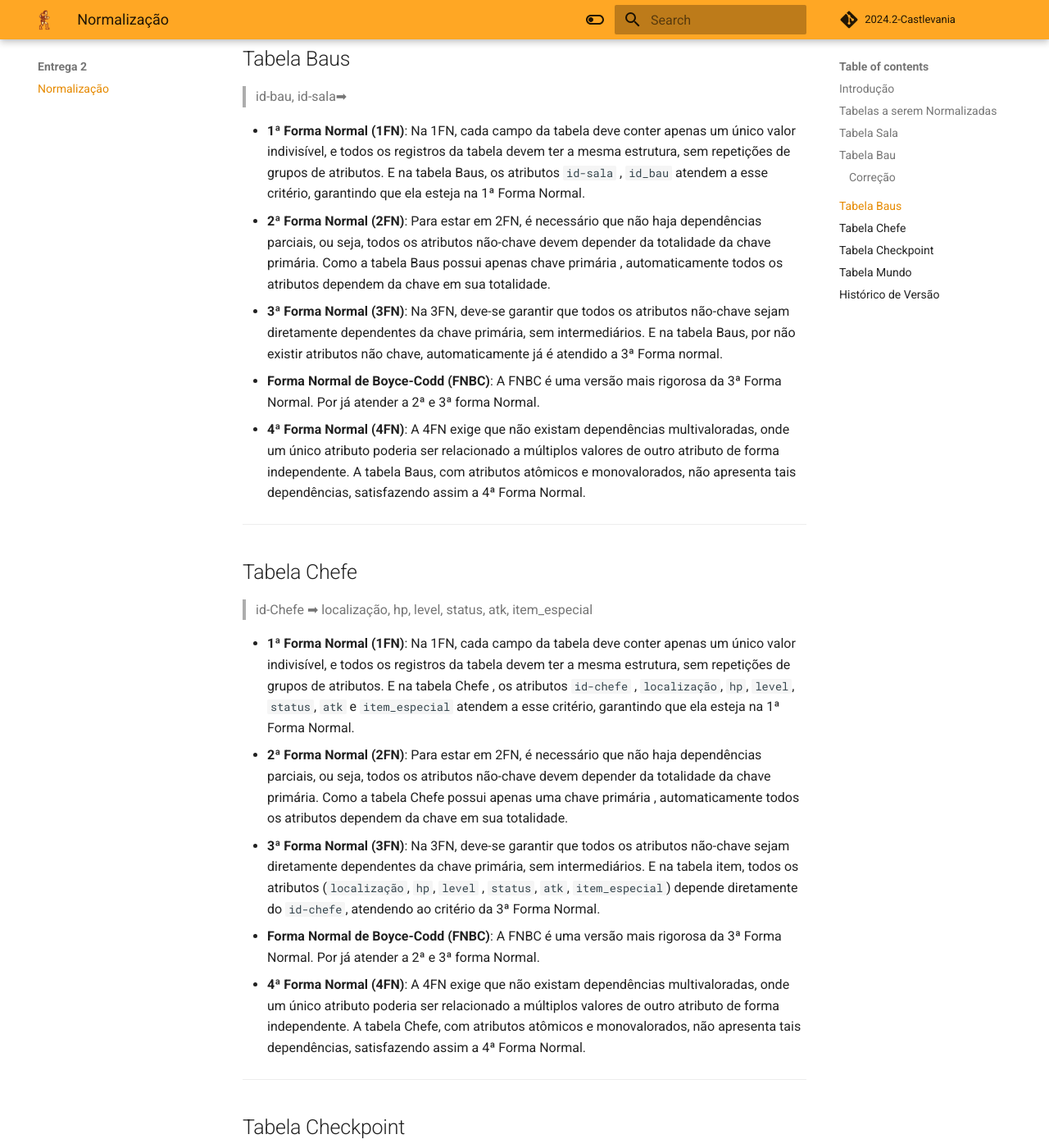
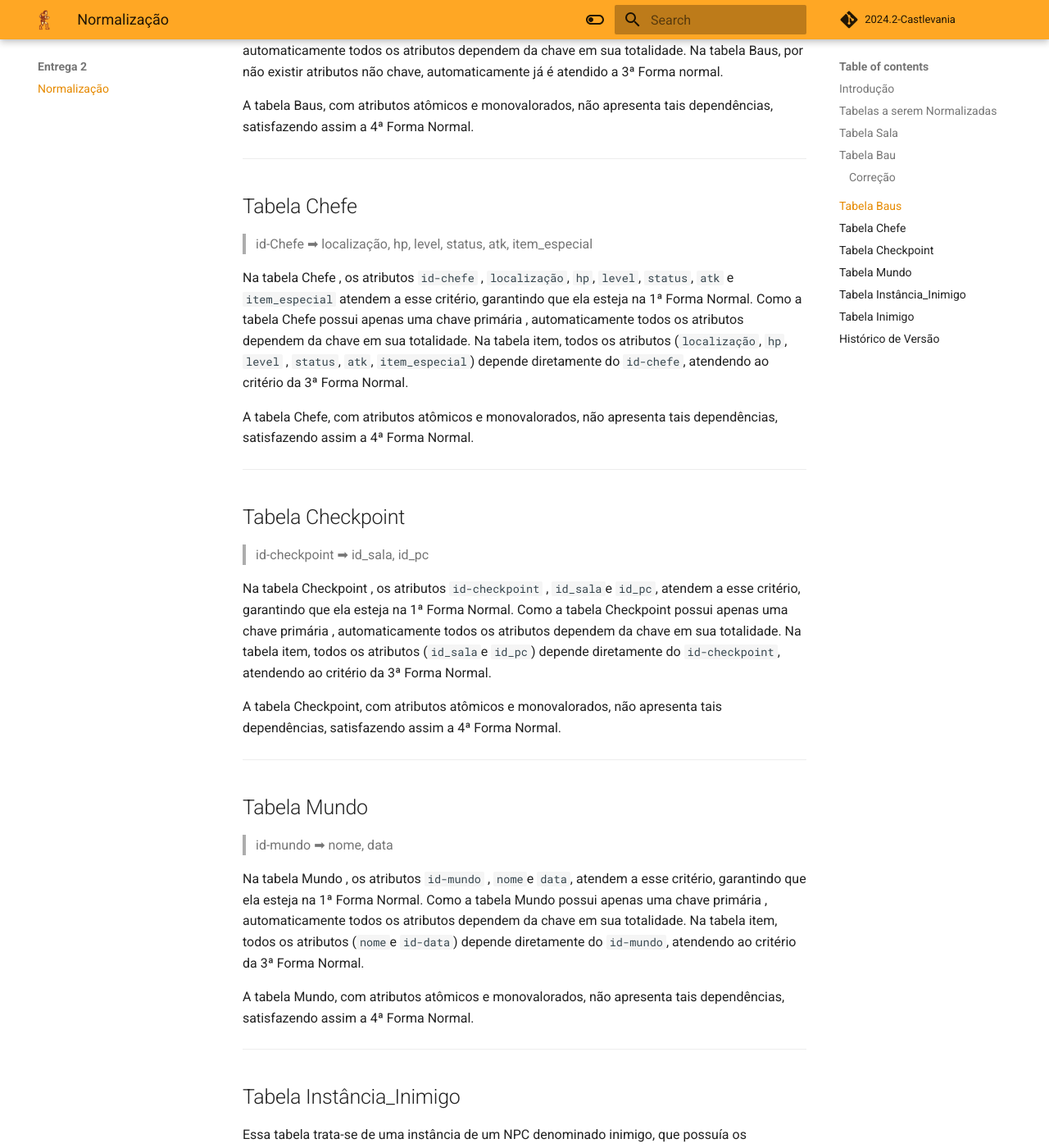
Before and after one commit to SBD1/2024.2-Castlevania, an MkDocs documentation site: the page built from docs/modulo2/normalizacao.md, in a window 1280 px wide and 1400 px high, scrolled down 2076 px. Shown: the whole window at 82% size. Built offline with MkDocs 1.6.1 and Material for MkDocs 9.7.7, drawn with Linux system fonts in a browser that asks for light colours; comment, search, counter and statistics services are not loaded; some of the changed text lies outside the part shown.

Commit message:
alterando detalhes da página e começando a detalhar as demais normalizações

```diff
--- a/docs/modulo2/normalizacao.md
+++ b/docs/modulo2/normalizacao.md
@@ -1,6 +1,18 @@
 ## Introdução
 
-O processo de normalização tem como objetivo organizar os dados em tabelas para reduzir a redundância e melhorar a integridade dos dados. Isso é feito por meio de um conjunto de regras que visam dividir os dados em várias tabelas relacionadas e garantir que cada tabela armazene informações de forma eficiente e consistente.
+A normalização é um processo utilizado no design de bancos de dados para organizar os dados de forma eficiente, reduzindo redundâncias e melhorando a integridade dos dados. Por meio de uma série de regras e formas normais, a normalização divide as informações em tabelas menores relacionadas, promovendo consistência e facilitando o gerenciamento. Esse processo ajuda a evitar anomalias em operações como inserção, atualização e exclusão, além de otimizar o desempenho e a escalabilidade do sistema.
+
+O processo de normalização se divide em 5 etapas, chamadas de Formas Normais (FN).
+
+* **1ª Forma Normal (1FN)**: Na 1FN, cada campo da tabela deve conter apenas um único valor indivisível, e todos os registros da tabela devem ter a mesma estrutura, sem repetições de grupos de atributos.
+
+* **2ª Forma Normal (2FN)**: Para estar em 2FN, é necessário que não haja dependências parciais, ou seja, todos os atributos não-chave devem depender da totalidade da chave primária.
+
+* **3ª Forma Normal (3FN)**: Na 3FN, deve-se garantir que todos os atributos não-chave sejam diretamente dependentes da chave primária, sem intermediários.
+
+* **Forma Normal de Boyce-Codd (FNBC)**: A FNBC é uma versão mais rigorosa da 3ª Forma Normal. Por já atender a 2ª e 3ª forma Normal.
+
+* **4ª Forma Normal (4FN)**:  A 4FN exige que não existam dependências multivaloradas, onde um único atributo poderia ser relacionado a múltiplos valores de outro atributo de forma independente.
 
 
 ## Tabelas a serem Normalizadas
@@ -13,11 +25,11 @@
 
 > id-sala➡ id_sala_conectada, id_regiao, nome e descr
 
-* **1ª Forma Normal (1FN)**: Na 1FN, cada campo da tabela deve conter apenas um único valor indivisível, e todos os registros da tabela devem ter a mesma estrutura, sem repetições de grupos de atributos. E na tabela Sala, os atributos `id-sala` , ``id_sala_conectada``, ``id_regiao``, ``nome`` e `descr` atendem a esse critério, garantindo que ela esteja na 1ª Forma Normal.
-* **2ª Forma Normal (2FN)**: Para estar em 2FN, é necessário que não haja dependências parciais, ou seja, todos os atributos não-chave devem depender da totalidade da chave primária. Como a tabela possui apenas uma chave primária simples (id-sala), automaticamente todos os atributos dependem da chave em sua totalidade.
-* **3ª Forma Normal (3FN)**: Na 3FN, deve-se garantir que todos os atributos não-chave sejam diretamente dependentes da chave primária, sem intermediários. E na tabela item, todos os atributos (``id_sala_conectada``, ``id_regiao``, ``nome`` e `descr`)  depende diretamente do `id-sala`, atendendo ao critério da 3ª Forma Normal.
-* **Forma Normal de Boyce-Codd (FNBC)**: A FNBC é uma versão mais rigorosa da 3ª Forma Normal. Por já atender a 2ª e 3ª forma Normal.
-* **4ª Forma Normal (4FN)**:  A 4FN exige que não existam dependências multivaloradas, onde um único atributo poderia ser relacionado a múltiplos valores de outro atributo de forma independente. A tabela Sala, com atributos atômicos e monovalorados, não apresenta tais dependências, satisfazendo assim a 4ª Forma Normal.
+Na tabela Sala, os atributos `id-sala` , ``id_sala_conectada``, ``id_regiao``, ``nome`` e `descr` atendem a esse critério, garantindo que ela esteja na 1ª Forma Normal.
+ Como a tabela possui apenas uma chave primária simples (id-sala), automaticamente todos os atributos dependem da chave em sua totalidade.
+Na tabela item, todos os atributos (``id_sala_conectada``, ``id_regiao``, ``nome`` e `descr`)  depende diretamente do `id-sala`, atendendo ao critério da 3ª Forma Normal.
+
+ A tabela Sala, com atributos atômicos e monovalorados, não apresenta tais dependências, satisfazendo assim a 4ª Forma Normal.
 
 ---
 
@@ -27,7 +39,7 @@
 
 > id-bau➡ itens
 
-* **1ª Forma Normal (1FN)**: Na 1FN, cada campo da tabela deve conter apenas um único valor indivisível, e todos os registros da tabela devem ter a mesma estrutura, sem repetições de grupos de atributos. E na tabela Bau, o atributo `itens` fere essa propriedade isso porque terá vários itens sendo um atributo multivalorado. Para que atende a esse critério, será necessário que o atributo `itens` sejá parte da chave primária, tornando `id-bau` e `itens` chave primária composta.
+Na tabela Bau, o atributo `itens` fere essa propriedade isso porque terá vários itens sendo um atributo multivalorado. Para que atende a esse critério, será necessário que o atributo `itens` sejá parte da chave primária, tornando `id-bau` e `itens` chave primária composta.
 
 ### Correção
 
@@ -35,10 +47,10 @@
 
 ##
 
-* **2ª Forma Normal (2FN)**: Para estar em 2FN, é necessário que não haja dependências parciais, ou seja, todos os atributos não-chave devem depender da totalidade da chave primária. Como a tabela possui apenas dois atributos das quais compõe a chave a primária (composta) não é ferido a 2ª Forma Normal.
-* **3ª Forma Normal (3FN)**: Na 3FN, deve-se garantir que todos os atributos não-chave sejam diretamente dependentes da chave primária, sem intermediários. E na tabela Bau todos os atributos são chaves.
-* **Forma Normal de Boyce-Codd (FNBC)**: A FNBC é uma versão mais rigorosa da 3ª Forma Normal. Por já atender a 2ª e 3ª forma Normal.
-* **4ª Forma Normal (4FN)**:  A 4FN exige que não existam dependências multivaloradas, onde um único atributo poderia ser relacionado a múltiplos valores de outro atributo de forma independente. A tabela Bau, com atributos atômicos e monovalorados, não apresenta tais dependências, satisfazendo assim a 4ª Forma Normal.
+ Como a tabela possui apenas dois atributos das quais compõe a chave a primária (composta) não é ferido a 2ª Forma Normal.
+Na tabela Bau todos os atributos são chaves.
+
+ A tabela Bau, com atributos atômicos e monovalorados, não apresenta tais dependências, satisfazendo assim a 4ª Forma Normal.
 
 ---
 
@@ -46,11 +58,11 @@
 
 > id-bau, id-sala➡
 
-* **1ª Forma Normal (1FN)**: Na 1FN, cada campo da tabela deve conter apenas um único valor indivisível, e todos os registros da tabela devem ter a mesma estrutura, sem repetições de grupos de atributos. E na tabela Baus, os atributos `id-sala` , ``id_bau`` atendem a esse critério, garantindo que ela esteja na 1ª Forma Normal.
-* **2ª Forma Normal (2FN)**: Para estar em 2FN, é necessário que não haja dependências parciais, ou seja, todos os atributos não-chave devem depender da totalidade da chave primária. Como a tabela Baus possui apenas chave primária , automaticamente todos os atributos dependem da chave em sua totalidade.
-* **3ª Forma Normal (3FN)**: Na 3FN, deve-se garantir que todos os atributos não-chave sejam diretamente dependentes da chave primária, sem intermediários. E na tabela Baus, por não existir atributos não chave, automaticamente já é atendido a 3ª  Forma normal.
-* **Forma Normal de Boyce-Codd (FNBC)**: A FNBC é uma versão mais rigorosa da 3ª Forma Normal. Por já atender a 2ª e 3ª forma Normal.
-* **4ª Forma Normal (4FN)**:  A 4FN exige que não existam dependências multivaloradas, onde um único atributo poderia ser relacionado a múltiplos valores de outro atributo de forma independente. A tabela Baus, com atributos atômicos e monovalorados, não apresenta tais dependências, satisfazendo assim a 4ª Forma Normal.
+Na tabela Baus, os atributos `id-sala` , ``id_bau`` atendem a esse critério, garantindo que ela esteja na 1ª Forma Normal.
+ Como a tabela Baus possui apenas chave primária , automaticamente todos os atributos dependem da chave em sua totalidade.
+Na tabela Baus, por não existir atributos não chave, automaticamente já é atendido a 3ª  Forma normal.
+
+ A tabela Baus, com atributos atômicos e monovalorados, não apresenta tais dependências, satisfazendo assim a 4ª Forma Normal.
 
 ---
 
@@ -58,11 +70,11 @@
 
 > id-Chefe ➡ localização, hp, level, status, atk, item_especial
 
-* **1ª Forma Normal (1FN)**: Na 1FN, cada campo da tabela deve conter apenas um único valor indivisível, e todos os registros da tabela devem ter a mesma estrutura, sem repetições de grupos de atributos. E na tabela Chefe , os atributos `id-chefe` , ``localização``, `hp`, `level`, `status`, `atk` e `item_especial` atendem a esse critério, garantindo que ela esteja na 1ª Forma Normal.
-* **2ª Forma Normal (2FN)**: Para estar em 2FN, é necessário que não haja dependências parciais, ou seja, todos os atributos não-chave devem depender da totalidade da chave primária. Como a tabela Chefe possui apenas uma chave primária , automaticamente todos os atributos dependem da chave em sua totalidade.
-* **3ª Forma Normal (3FN)**: Na 3FN, deve-se garantir que todos os atributos não-chave sejam diretamente dependentes da chave primária, sem intermediários. E na tabela item, todos os atributos (``localização``, ``hp``, ``level`` , `status`, `atk`, `item_especial`)  depende diretamente do `id-chefe`, atendendo ao critério da 3ª Forma Normal.
-* **Forma Normal de Boyce-Codd (FNBC)**: A FNBC é uma versão mais rigorosa da 3ª Forma Normal. Por já atender a 2ª e 3ª forma Normal.
-* **4ª Forma Normal (4FN)**:  A 4FN exige que não existam dependências multivaloradas, onde um único atributo poderia ser relacionado a múltiplos valores de outro atributo de forma independente. A tabela Chefe, com atributos atômicos e monovalorados, não apresenta tais dependências, satisfazendo assim a 4ª Forma Normal.
+Na tabela Chefe , os atributos `id-chefe` , ``localização``, `hp`, `level`, `status`, `atk` e `item_especial` atendem a esse critério, garantindo que ela esteja na 1ª Forma Normal.
+ Como a tabela Chefe possui apenas uma chave primária , automaticamente todos os atributos dependem da chave em sua totalidade.
+Na tabela item, todos os atributos (``localização``, ``hp``, ``level`` , `status`, `atk`, `item_especial`)  depende diretamente do `id-chefe`, atendendo ao critério da 3ª Forma Normal.
+
+ A tabela Chefe, com atributos atômicos e monovalorados, não apresenta tais dependências, satisfazendo assim a 4ª Forma Normal.
 
 ---
 
@@ -71,11 +83,11 @@
 
 > id-checkpoint ➡ id_sala, id_pc
 
-* **1ª Forma Normal (1FN)**: Na 1FN, cada campo da tabela deve conter apenas um único valor indivisível, e todos os registros da tabela devem ter a mesma estrutura, sem repetições de grupos de atributos. E na tabela Checkpoint , os atributos `id-checkpoint` , ``id_sala``e `id_pc`, atendem a esse critério, garantindo que ela esteja na 1ª Forma Normal.
-* **2ª Forma Normal (2FN)**: Para estar em 2FN, é necessário que não haja dependências parciais, ou seja, todos os atributos não-chave devem depender da totalidade da chave primária. Como a tabela Checkpoint possui apenas uma chave primária , automaticamente todos os atributos dependem da chave em sua totalidade.
-* **3ª Forma Normal (3FN)**: Na 3FN, deve-se garantir que todos os atributos não-chave sejam diretamente dependentes da chave primária, sem intermediários. E na tabela item, todos os atributos (``id_sala``e ``id_pc``)  depende diretamente do `id-checkpoint`, atendendo ao critério da 3ª Forma Normal.
-* **Forma Normal de Boyce-Codd (FNBC)**: A FNBC é uma versão mais rigorosa da 3ª Forma Normal. Por já atender a 2ª e 3ª forma Normal.
-* **4ª Forma Normal (4FN)**:  A 4FN exige que não existam dependências multivaloradas, onde um único atributo poderia ser relacionado a múltiplos valores de outro atributo de forma independente. A tabela Checkpoint, com atributos atômicos e monovalorados, não apresenta tais dependências, satisfazendo assim a 4ª Forma Normal.
+Na tabela Checkpoint , os atributos `id-checkpoint` , ``id_sala``e `id_pc`, atendem a esse critério, garantindo que ela esteja na 1ª Forma Normal.
+ Como a tabela Checkpoint possui apenas uma chave primária , automaticamente todos os atributos dependem da chave em sua totalidade.
+Na tabela item, todos os atributos (``id_sala``e ``id_pc``)  depende diretamente do `id-checkpoint`, atendendo ao critério da 3ª Forma Normal.
+
+ A tabela Checkpoint, com atributos atômicos e monovalorados, não apresenta tais dependências, satisfazendo assim a 4ª Forma Normal.
 
 ---
 
@@ -83,13 +95,30 @@
 
 > id-mundo ➡ nome, data
 
-* **1ª Forma Normal (1FN)**: Na 1FN, cada campo da tabela deve conter apenas um único valor indivisível, e todos os registros da tabela devem ter a mesma estrutura, sem repetições de grupos de atributos. E na tabela Mundo , os atributos `id-mundo` , ``nome``e `data`, atendem a esse critério, garantindo que ela esteja na 1ª Forma Normal.
-* **2ª Forma Normal (2FN)**: Para estar em 2FN, é necessário que não haja dependências parciais, ou seja, todos os atributos não-chave devem depender da totalidade da chave primária. Como a tabela Mundo possui apenas uma chave primária , automaticamente todos os atributos dependem da chave em sua totalidade.
-* **3ª Forma Normal (3FN)**: Na 3FN, deve-se garantir que todos os atributos não-chave sejam diretamente dependentes da chave primária, sem intermediários. E na tabela item, todos os atributos (``nome``e ``id-data``)  depende diretamente do `id-mundo`, atendendo ao critério da 3ª Forma Normal.
-* **Forma Normal de Boyce-Codd (FNBC)**: A FNBC é uma versão mais rigorosa da 3ª Forma Normal. Por já atender a 2ª e 3ª forma Normal.
-* **4ª Forma Normal (4FN)**:  A 4FN exige que não existam dependências multivaloradas, onde um único atributo poderia ser relacionado a múltiplos valores de outro atributo de forma independente. A tabela Mundo, com atributos atômicos e monovalorados, não apresenta tais dependências, satisfazendo assim a 4ª Forma Normal.
+Na tabela Mundo , os atributos `id-mundo` , ``nome``e `data`, atendem a esse critério, garantindo que ela esteja na 1ª Forma Normal.
+ Como a tabela Mundo possui apenas uma chave primária , automaticamente todos os atributos dependem da chave em sua totalidade.
+Na tabela item, todos os atributos (``nome``e ``id-data``)  depende diretamente do `id-mundo`, atendendo ao critério da 3ª Forma Normal.
+
+ A tabela Mundo, com atributos atômicos e monovalorados, não apresenta tais dependências, satisfazendo assim a 4ª Forma Normal.
 
 ---
+
+## Tabela Instância_Inimigo
+
+Essa tabela trata-se de uma instância de um NPC denominado inimigo, que possuía os seguintes valores:
+
+<center>![Tabela instancia_inimigo](image.png)</center>
+
+A tabela se encontra na 1ª FN, pois não existiam valores divididos e divisão de atributos. Porém, ao aplicar a 2ª FN, foi identificado que haviam atributos que não dependiam única e excluisivamente da chave primária id_instancia, sendo retirados e colocados em outra tabela. Mesma coisa com a 3ª FN. A tabela normalizada ficou assim:
+
+<center>![Tabela instancia_inimigo normalizada](image-1.png)</center>
+
+## Tabela Inimigo
+
+A tabela trata-se do perfil de um inimigo.
+
+<center>![Tabela inimigo](image-2.png)</center>
+
 
 ## Histórico de Versão
 | Versão | Data | Descrição | Autor(es) |
```
Also changed, not shown: docs/modulo2/image-1.png (added), docs/modulo2/image-2.png (added), docs/modulo2/image.png (added).
